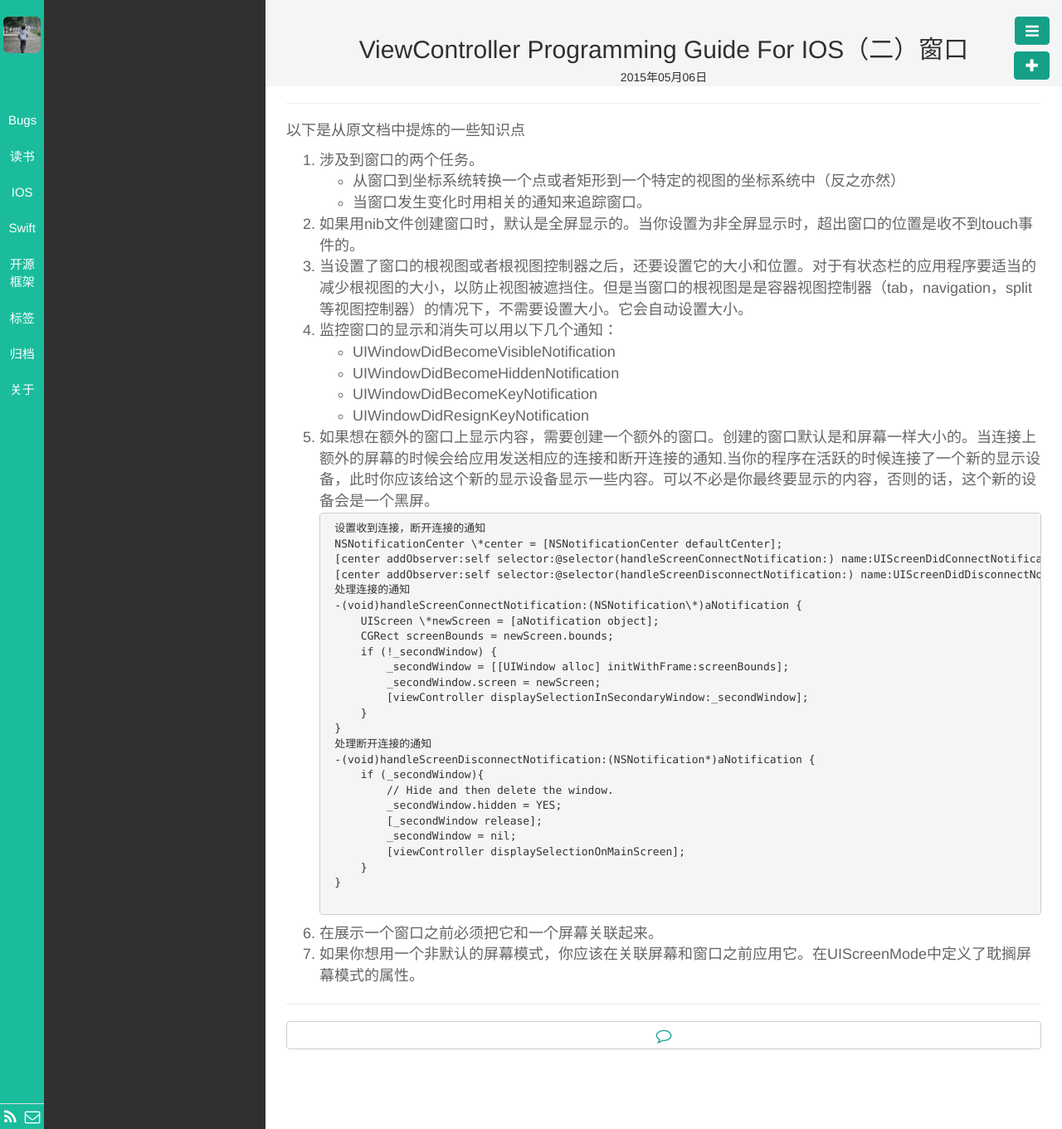
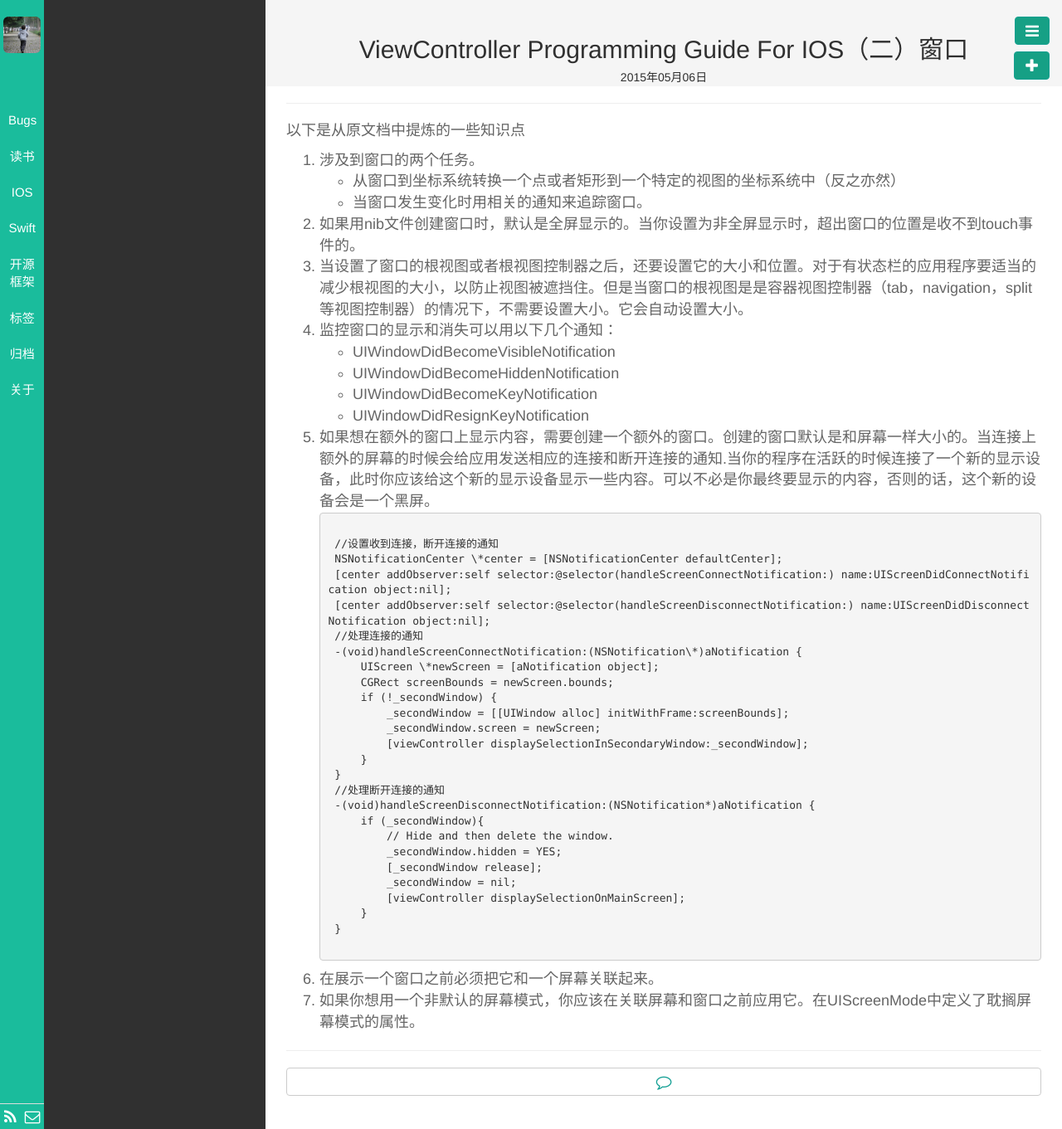
Before and after one commit to shoron/shoron.github.io, a Jekyll site: the page built from _posts/IOS/2015-5-6-View-Programming-Guide-IOS-two.md, in a window 1280 px wide. Shown: the whole page at 83% size. Built offline with Jekyll 4.4.1, drawn with Linux system fonts in a browser that asks for light colours; nearby versions of some CDN libraries; library files that are not in the unit come from our copies; Markdown is read by kramdown in place of the engine named in the settings.

Commit message:
modify article

```diff
--- a/_posts/IOS/2015-5-6-View-Programming-Guide-IOS-two.md
+++ b/_posts/IOS/2015-5-6-View-Programming-Guide-IOS-two.md
@@ -20,12 +20,12 @@ description:
 	* UIWindowDidBecomeKeyNotification
 	* UIWindowDidResignKeyNotification
 5. 如果想在额外的窗口上显示内容，需要创建一个额外的窗口。创建的窗口默认是和屏幕一样大小的。当连接上额外的屏幕的时候会给应用发送相应的连接和断开连接的通知.当你的程序在活跃的时候连接了一个新的显示设备，此时你应该给这个新的显示设备显示一些内容。可以不必是你最终要显示的内容，否则的话，这个新的设备会是一个黑屏。
-	<pre>
-	设置收到连接，断开连接的通知
+	<pre><code>
+	//设置收到连接，断开连接的通知
 	NSNotificationCenter \*center = [NSNotificationCenter defaultCenter];
     [center addObserver:self selector:@selector(handleScreenConnectNotification:) name:UIScreenDidConnectNotification object:nil];
     [center addObserver:self selector:@selector(handleScreenDisconnectNotification:) name:UIScreenDidDisconnectNotification object:nil];
-    处理连接的通知
+    //处理连接的通知
     -(void)handleScreenConnectNotification:(NSNotification\*)aNotification {
         UIScreen \*newScreen = [aNotification object];
         CGRect screenBounds = newScreen.bounds;
@@ -35,7 +35,7 @@ description:
             [viewController displaySelectionInSecondaryWindow:_secondWindow];
         }
     }
-	处理断开连接的通知
+	//处理断开连接的通知
     -(void)handleScreenDisconnectNotification:(NSNotification*)aNotification {
         if (_secondWindow){
             // Hide and then delete the window.
@@ -45,6 +45,6 @@ description:
             [viewController displaySelectionOnMainScreen];
         }
     }
-
+    </code></pre>
 6. 在展示一个窗口之前必须把它和一个屏幕关联起来。
 7. 如果你想用一个非默认的屏幕模式，你应该在关联屏幕和窗口之前应用它。在UIScreenMode中定义了耽搁屏幕模式的属性。
```
